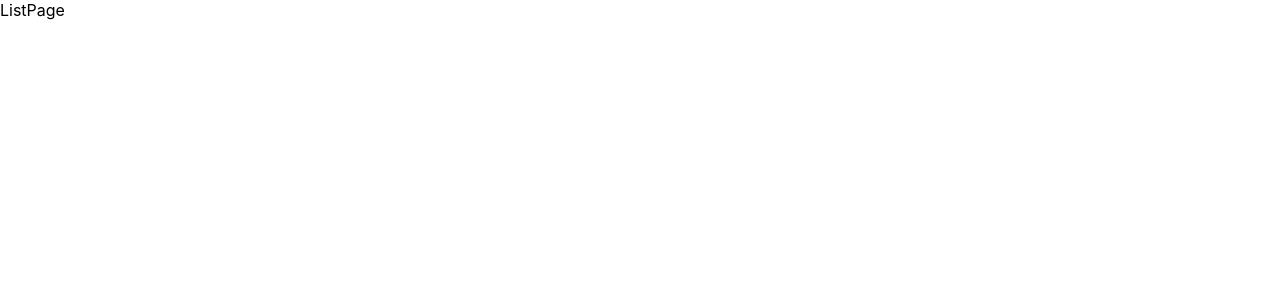
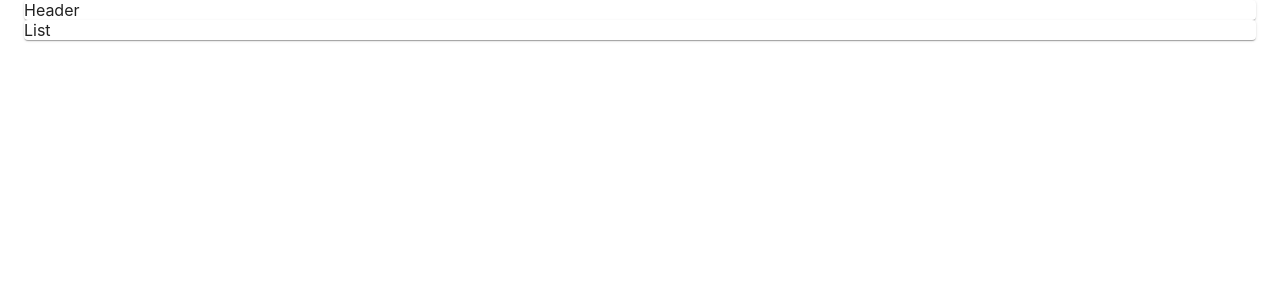
Before and after one commit to peterjang0210/reactAgenda, a React (Create React App) app in the folder client/: page / in a window 1280 px wide. Shown: the top 300 px of the page. Built offline with nearby package versions, Linux system fonts and the light colour scheme.

Commit message:
adds material ui framework

```diff
--- a/client/public/index.html
+++ b/client/public/index.html
@@ -9,6 +9,8 @@
       name="description"
       content="Web site created using create-react-app"
     />
+    <link rel="stylesheet" href="https://fonts.googleapis.com/css?family=Roboto:300,400,500,700&display=swap" />
+    <link rel="stylesheet" href="https://fonts.googleapis.com/icon?family=Material+Icons" />
     <link rel="apple-touch-icon" href="%PUBLIC_URL%/logo192.png" />
     <!--
       manifest.json provides metadata used when your web app is installed on a
--- a/client/src/App.js
+++ b/client/src/App.js
@@ -5,17 +5,18 @@
   Route
 } from "react-router-dom";
 import ListPage from "./components/listPage/ListPage";
+import { Container } from '@material-ui/core';
 
 function App() {
   return (
     <Router>
-      <div>
+      <Container>
         <Switch>
           <Route path="/">
             <ListPage />
           </Route>
         </Switch>
-      </div>
+      </Container>
     </Router>
   );
 }
--- a/client/src/components/listPage/ListPage.js
+++ b/client/src/components/listPage/ListPage.js
@@ -1,16 +1,39 @@
 import React from "react";
+import List from "./List";
+import Header from "./Header";
+import { Grid, Paper } from "@material-ui/core";
+import axios from "axios";
 
 class ListPage extends React.Component {
-    state = {};
+  state = {};
 
-    render(){
-        return(
-            <div>
-                ListPage
-            </div>
-        )
-    }
+//   componentDidMount(){
+//       this.getList();
+//   }
 
+//   getList(){
+//     axios({
+//         method: "GET",
+//         url:"/api/lists"
+//     }).then(lists)
+//   }
+
+  render() {
+    return (
+      <Grid spacing={3}>
+        <Grid item>
+          <Paper>
+            <Header />
+          </Paper>
+        </Grid>
+        <Grid>
+          <Paper>
+            <List />
+          </Paper>
+        </Grid>
+      </Grid>
+    );
+  }
 }
 
 export default ListPage;
--- a/package.json
+++ b/package.json
@@ -28,8 +28,8 @@
     "nodemon": "^1.11.0"
   },
   "dependencies": {
+    "@material-ui/core": "^4.11.0",
     "axios": "^0.18.1",
-    "bootstrap": "^4.4.1",
     "dotenv": "^8.2.0",
     "express": "^4.17.1",
     "if-env": "^1.0.4",
```
Also changed, not shown: 1 other file (tests, documents, lock files or other folders).
